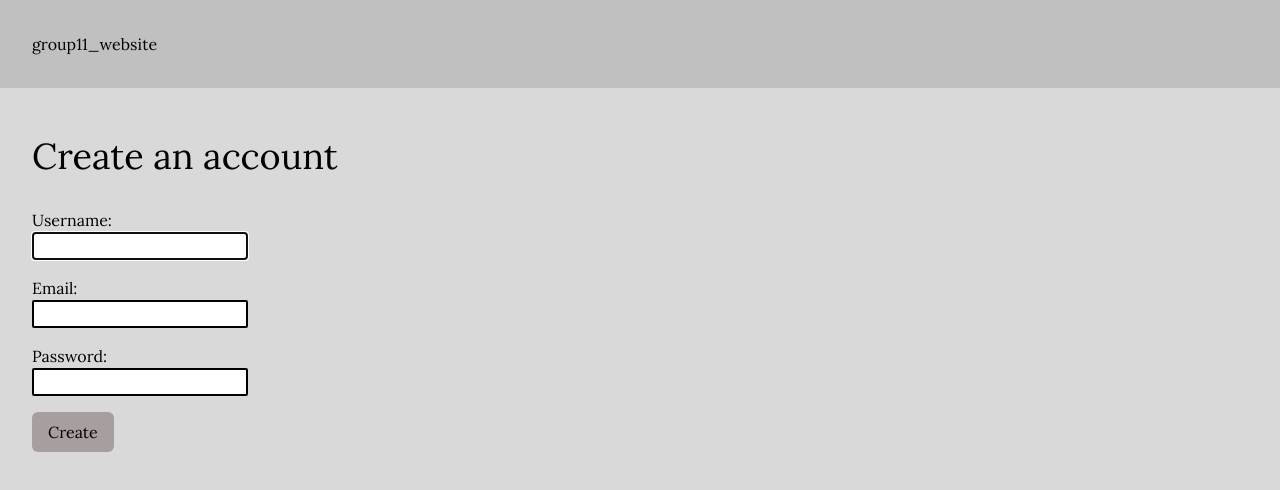
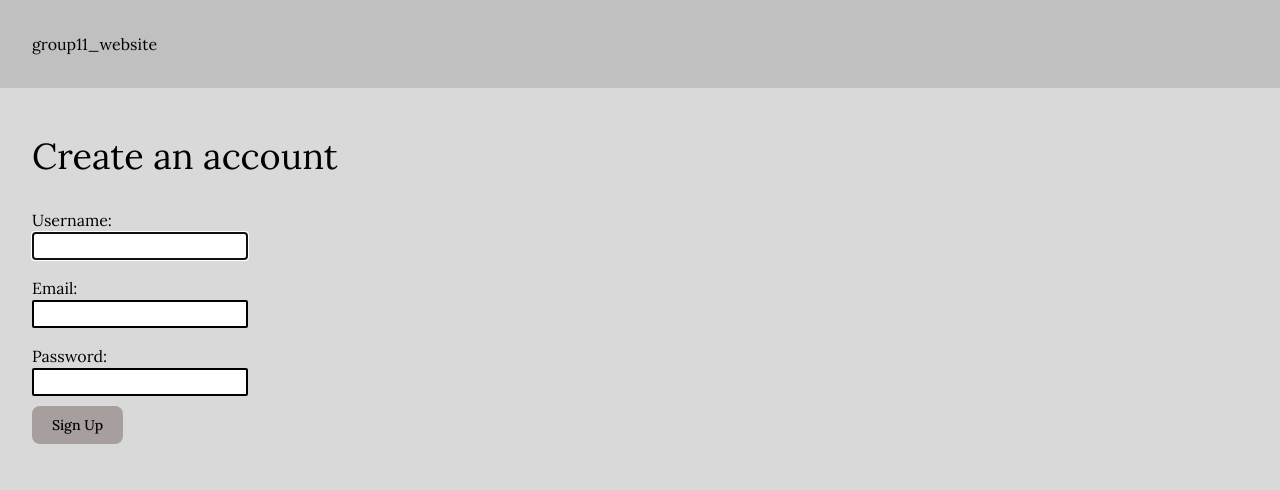
Before and after one commit to 437group11/437group11, a Next.js app: page /create-an-account in a window 1280 px wide. Shown: the top 490 px of the page. Built offline with nearby package versions, Linux system fonts and the light colour scheme.

Commit message:
create account to feed BL

```diff
--- a/app/create-an-account/page.tsx
+++ b/app/create-an-account/page.tsx
@@ -1,3 +1,5 @@
+import ButtonLink from "../../components/button-link";
+
 export default function CreateAnAccount() {
     return (
         <>
@@ -24,8 +26,10 @@ export default function CreateAnAccount() {
                     </label>
                     <input className="rounded-sm border-gray-300 border-2" type="password" required />
                 </div>
-                <button type="submit" href="/feed" className="p-4 bg-accent-brown text-white py-2 rounded-md hover:bg-accent-brown-darker focus:outline-none focus:ring-4 focus:ring-accent-blue">Create</button>
-            </form>
+                <ButtonLink href="/feed">
+                    Sign Up
+                </ButtonLink>
+                </form>
         </>
     )
 }
--- a/app/sign-in/page.tsx
+++ b/app/sign-in/page.tsx
@@ -20,7 +20,7 @@ export default function SignIn() {
                     <input className="rounded-sm border-gray-300 border-2" type="password" required />
                 </div>
                 <ButtonLink href="/feed">
-                    Log in
+                    Sign in
                 </ButtonLink>
             </form>
         </>
```
